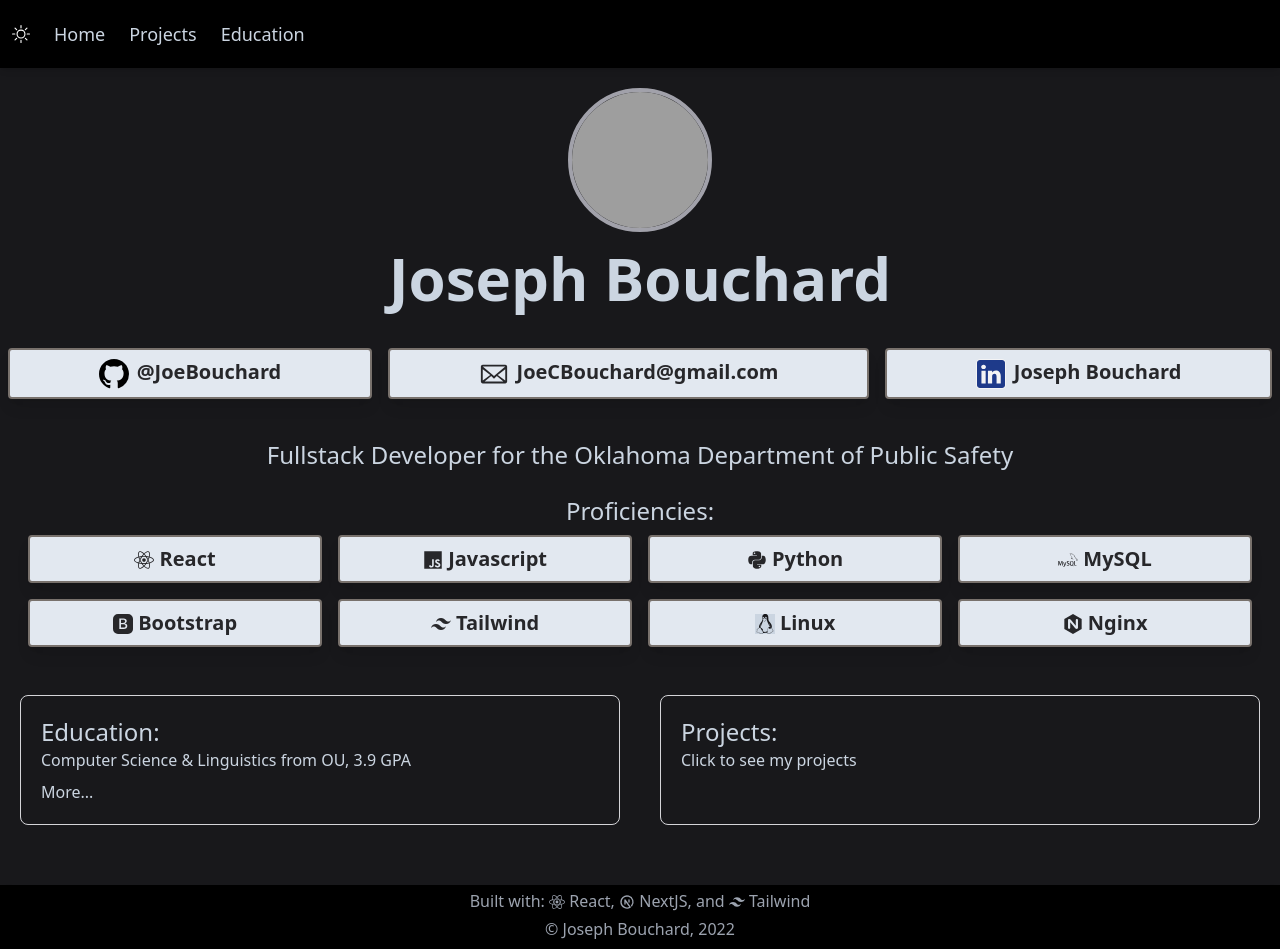
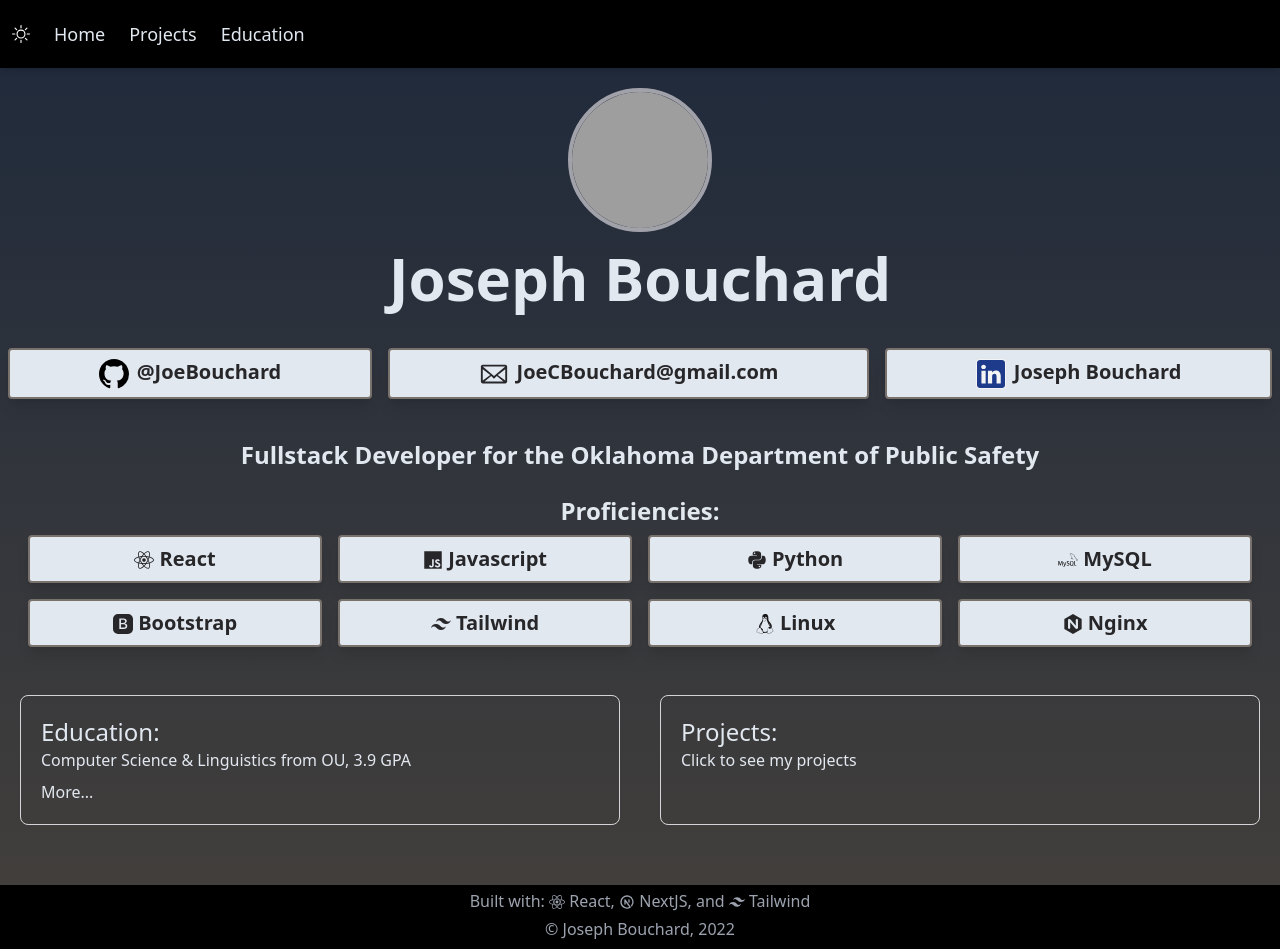
Before and after one commit to JoeBouchard/nextjs-portfolio, a Next.js app: page / in a window 1280 px wide. Built offline with nearby package versions, Linux system fonts and the light colour scheme; no server answers; grey boxes are pictures that could not be loaded.

Commit message:
Added background and parallax scrolling

```diff
--- a/pages/_app.js
+++ b/pages/_app.js
@@ -5,7 +5,13 @@ import Footer from "../components/Footer";
 const MyApp = ({ Component, pageProps }) => {
   return (
     <div
-      className={`flex flex-col bg-zinc-100 dark:bg-zinc-900 text-zinc-700 dark:text-slate-300`}
+      className={`
+      bg-fixed bg-center bg-cover
+      flex flex-col
+      bg-gradient-to-b
+        from-slate-300 to-stone-300
+        dark:from-slate-800 dark:to-stone-700
+        text-zinc-600 dark:text-slate-200`}
     >
       <Header />
       <Component {...pageProps} />
--- a/pages/index.js
+++ b/pages/index.js
@@ -72,10 +72,10 @@ const Home = () => {
             </Badge>
           </a>
         </h3>
-        <h3 className="animate-fadeUp text-2xl text-center mx-6">
+        <h3 className="animate-fadeUp text-2xl font-bold text-center mx-6">
           Fullstack Developer for the Oklahoma Department of Public Safety
         </h3>
-        <h3 className="text-2xl text-center mt-6">Proficiencies:</h3>
+        <h3 className="text-2xl text-center mt-6 font-bold">Proficiencies:</h3>
         <h3 className="mx-auto text-3xl mb-4 grid sm:grid-cols-4 grid-cols-2 px-5">
           <Badge>
             <FaReact className="inline" /> React
@@ -96,7 +96,7 @@ const Home = () => {
             <Tailwind className="inline" /> Tailwind
           </Badge>
           <Badge>
-            <Linux className="dark:bg-slate-300 text-zinc-900 inline" /> Linux
+            <Linux className="bg-slate-200 text-zinc-900 inline" /> Linux
           </Badge>
           <Badge>
             <Nginx className="inline" /> Nginx
```
